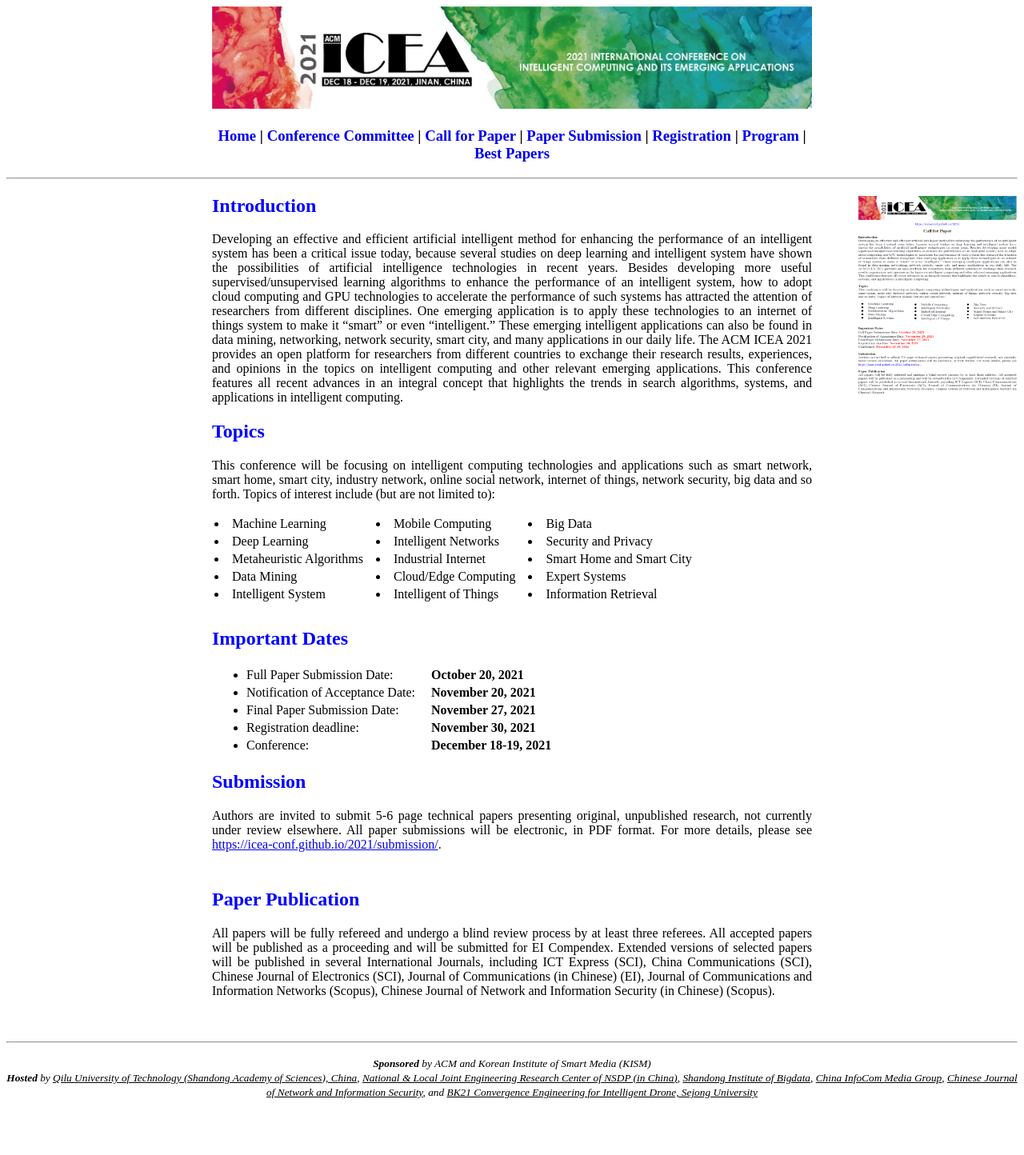
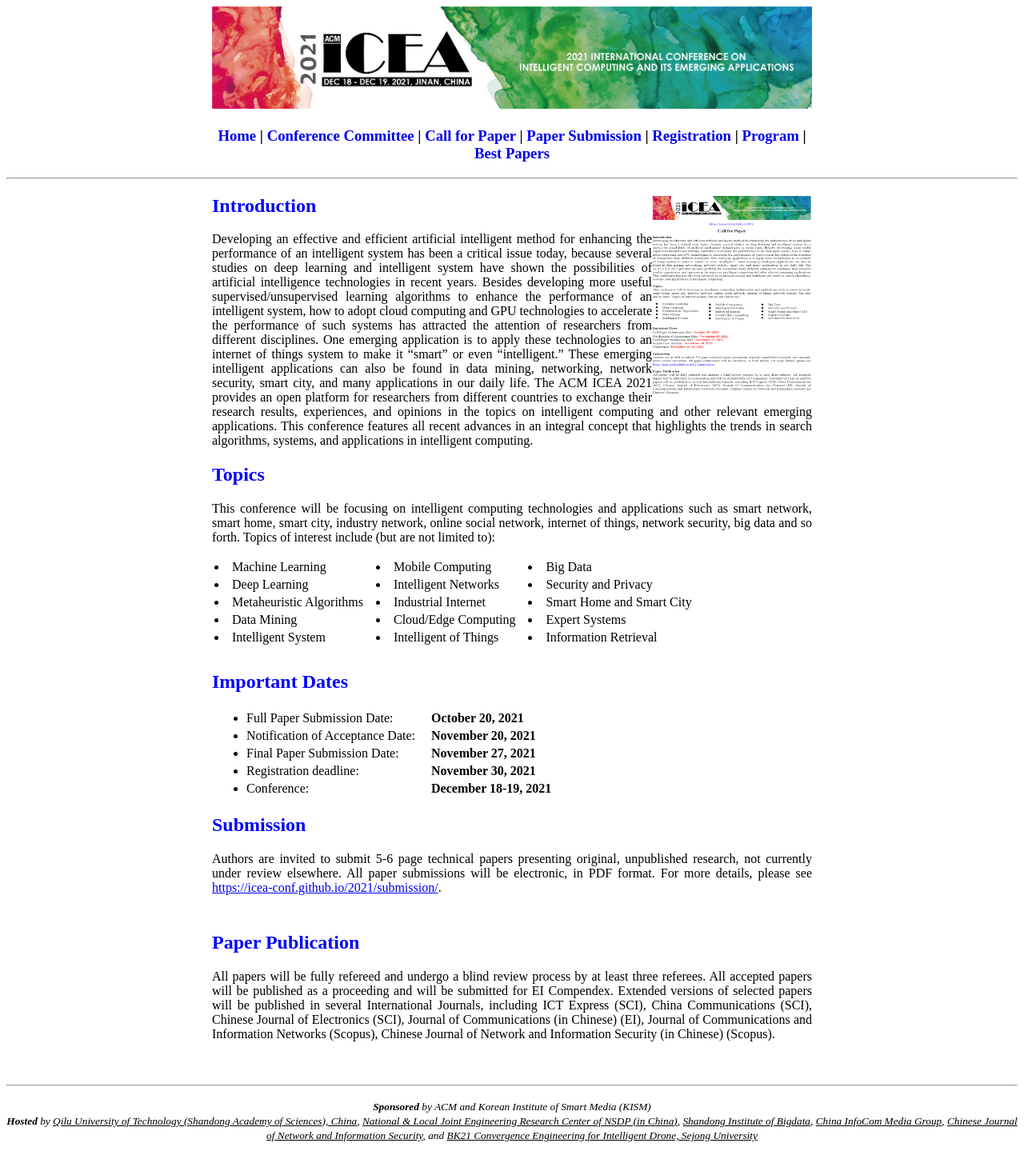
Before and after one commit to icea-conf/2021, a Jekyll site: the page built from papers/index.html, in a window 1280 px wide. Shown: the whole page at 80% size. Built offline with Jekyll 4.4.1, drawn with Linux system fonts in a browser that asks for light colours; before the commit the page ends 1390 px from its top, so only the background shows below that.

Commit message:
Update index.html

```diff
--- a/papers/index.html
+++ b/papers/index.html
@@ -3,10 +3,10 @@
 title: ACM ICEA 2021
 ---
 <div class="container">
-      <div>
-            <img src="ICEA 2021_CFP-v7.PNG" width="200" height="250" align="right" style = "margin-right: 500px 700px 0px 0px;">
-      </div>
       <div class="content">
+            <div>
+                  <img src="ICEA 2021_CFP-v7.PNG" width="200" height="250" align="right" style = "margin-right: 500px 700px 0px 0px;">
+            </div>
             <div>
                   <h2 style="color:#0000FF">Introduction</h2>
                         <p style="text-align: justify">Developing an effective and efficient artificial intelligent method for enhancing the performance of an intelligent system has been a critical issue today, because several studies on deep learning and intelligent system have shown the possibilities of artificial intelligence technologies in recent years. Besides developing more useful supervised/unsupervised learning algorithms to enhance the performance of an intelligent system, how to adopt cloud computing and GPU technologies to accelerate the performance of such systems has attracted the attention of researchers from different disciplines. One emerging application is to apply these technologies to an internet of things system to make it “smart” or even “intelligent.” These emerging intelligent applications can also be found in data mining, networking, network security, smart city, and many applications in our daily life. The ACM ICEA 2021 provides an open platform for researchers from different countries to exchange their research results, experiences, and opinions in the topics on intelligent computing and other relevant emerging applications. This conference features all recent advances in an integral concept that highlights the trends in search algorithms, systems, and applications in intelligent computing.</p>
```
